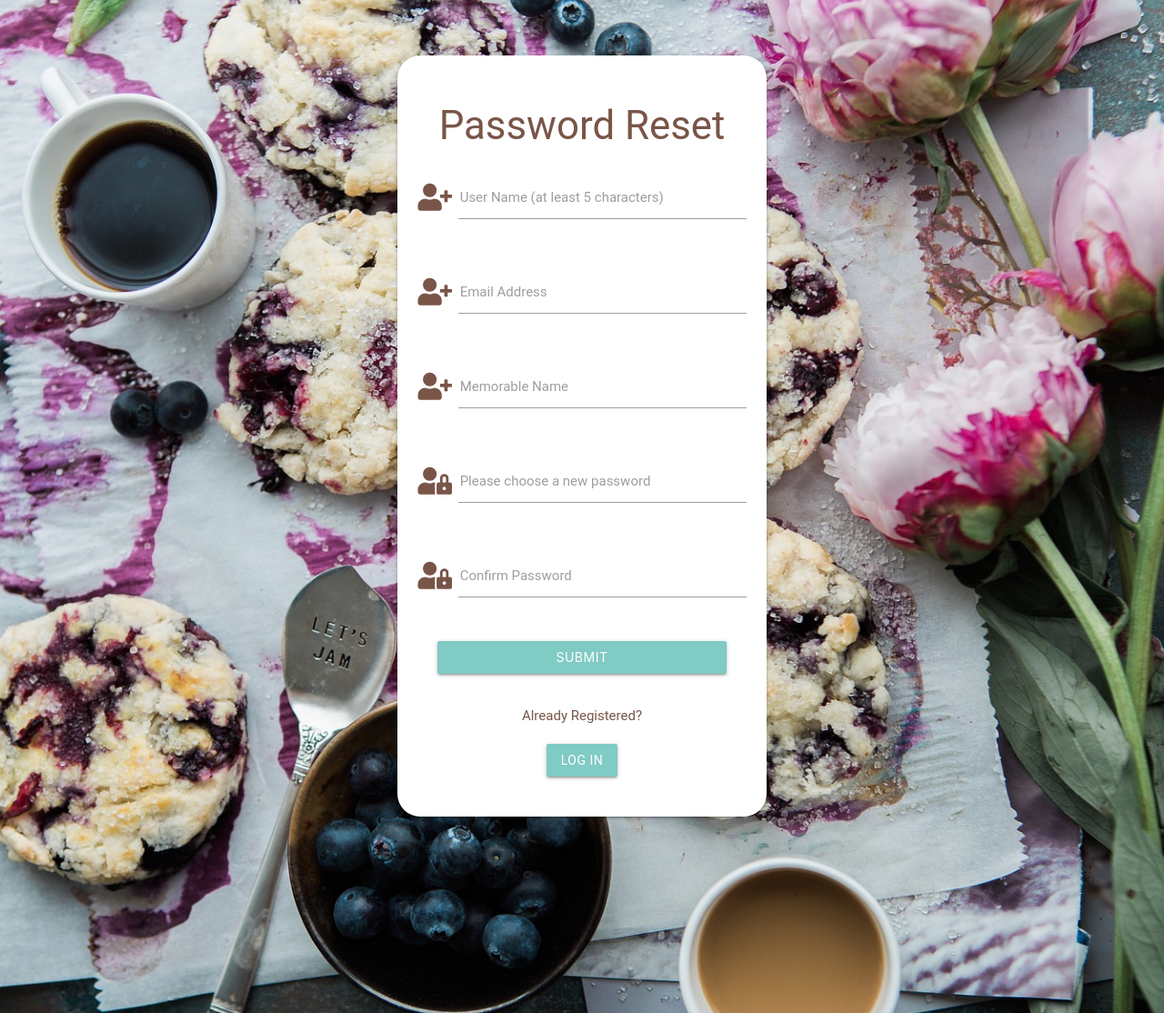
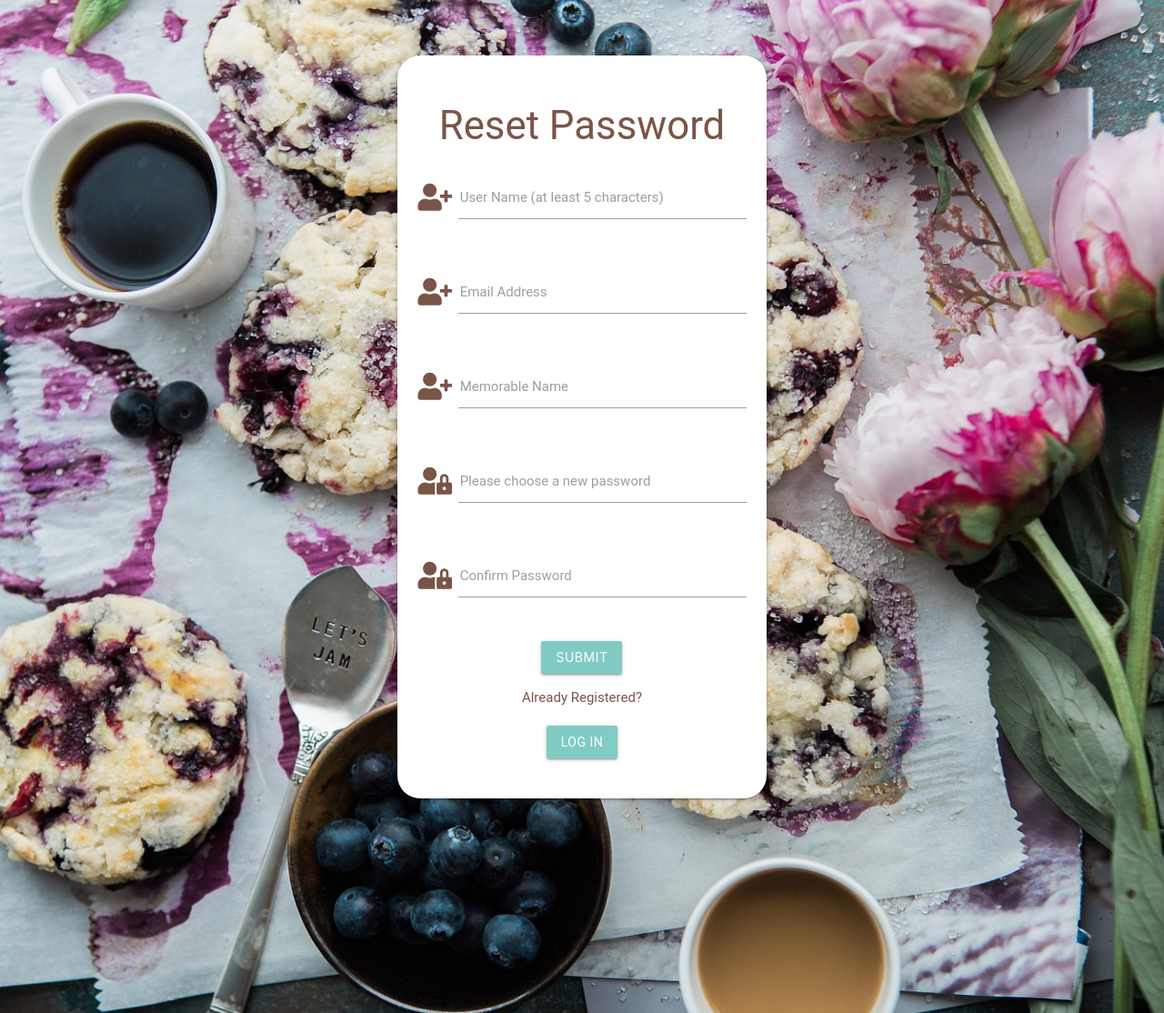
Before and after one commit to Hgoatly/RecipesWithout, a Flask app: page /reset_password in a window 1280 px wide. Shown: the part 64-1178 px from the top of the page at 91% size. Run offline with Flask 2, Linux system fonts and the light colour scheme; some libraries are stand-ins or nearby versions.

Commit message:
Reduce the size of the submit button on 'reset_password.html', and change the title on the card to Reset Password instead of Password Reset. Also, provide the deployed website reset_password link in the back end.

```diff
--- a/app.py
+++ b/app.py
@@ -80,6 +80,7 @@ def send_password_reset():
             Hello {name},
             Please Click the link to reset your password:
             https://8080-f4360024-3059-4858-adc7-9d6490572673.ws-eu03.gitpod.io/reset_password
+            https://recipes-without.herokuapp.com/reset_password
             """
             context = ssl.create_default_context()
 
@@ -430,7 +431,6 @@ def admin(username):
     username = mongo.db.users.find_one(
             {"username": session["user"]})["username"]
     recipe = list(mongo.db.recipes.find({"added_by": username}))
-    print(recipe)
     if username == "admin":
         users = mongo.db.users.find()
         return render_template(
--- a/templates/reset_password.html
+++ b/templates/reset_password.html
@@ -20,7 +20,7 @@
         <div class="col s12 m4 offset-m4">
         <form method="POST" action="{{ url_for('reset_password') }}">
             <div class="card-panel register-panel">
-                <h3 class="center-align">Password Reset</h3>
+                <h3 class="center-align">Reset Password</h3>
                 <!--username-->
                 <div class="row">
                     <div class="input-field col s12">
@@ -64,12 +64,9 @@
 
                 <!--submit-->
                 <div class="row">
-                     <button class="col s10 offset-m1 btn waves-effect waves-light teal lighten-3" type="submit" name="action">Submit
-
+                    <div class="col s12 center-align">
+                     <button class="btn teal lighten-3" type="submit" name="action">Submit
                     </button>
-                </div>
-                        <div class="row">
-            <div class="col s12 center-align">
                 <p>Already Registered?</p>
                 <a href="{{ url_for('login') }}" class="btn teal lighten-3">Log In</a>
             </div>
```
